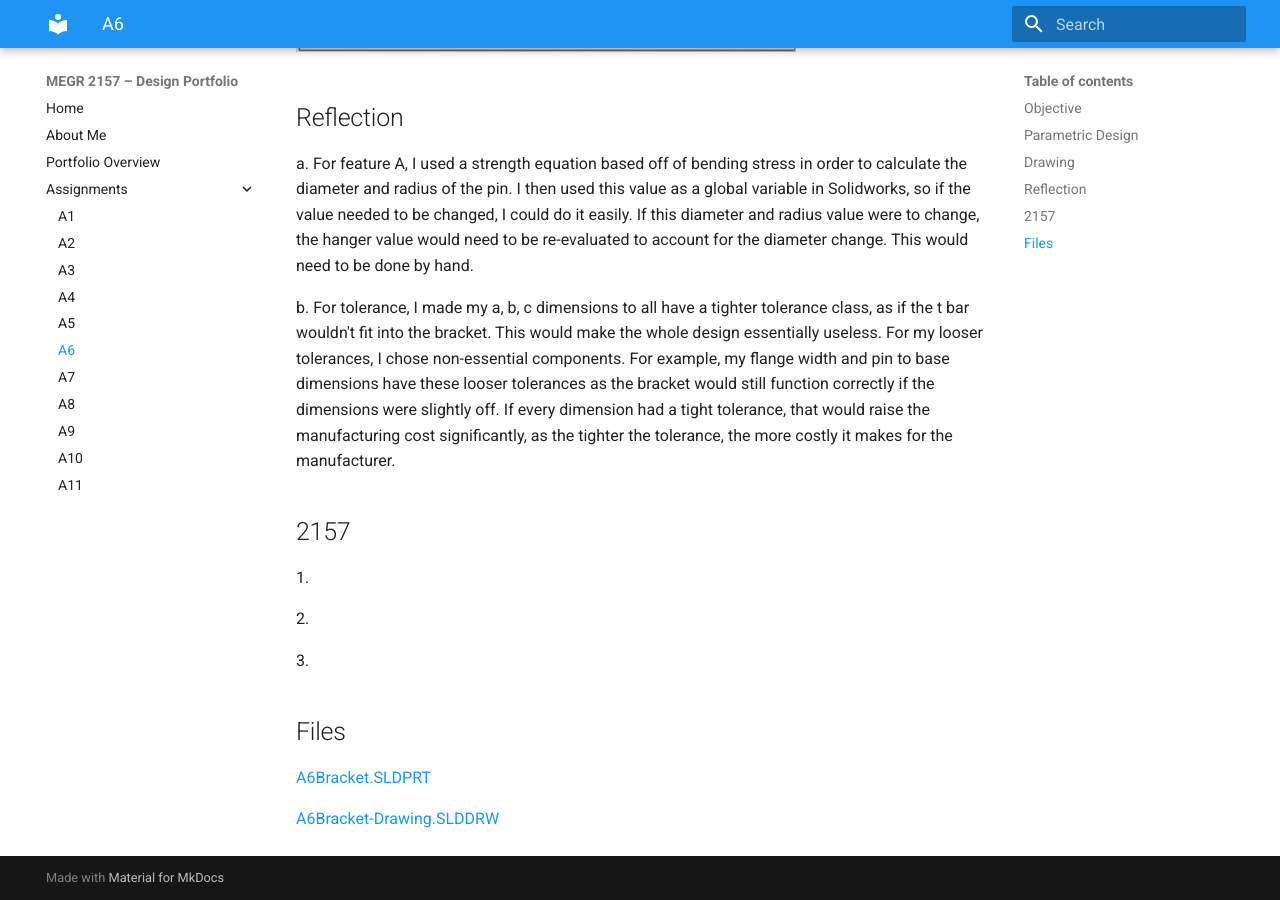
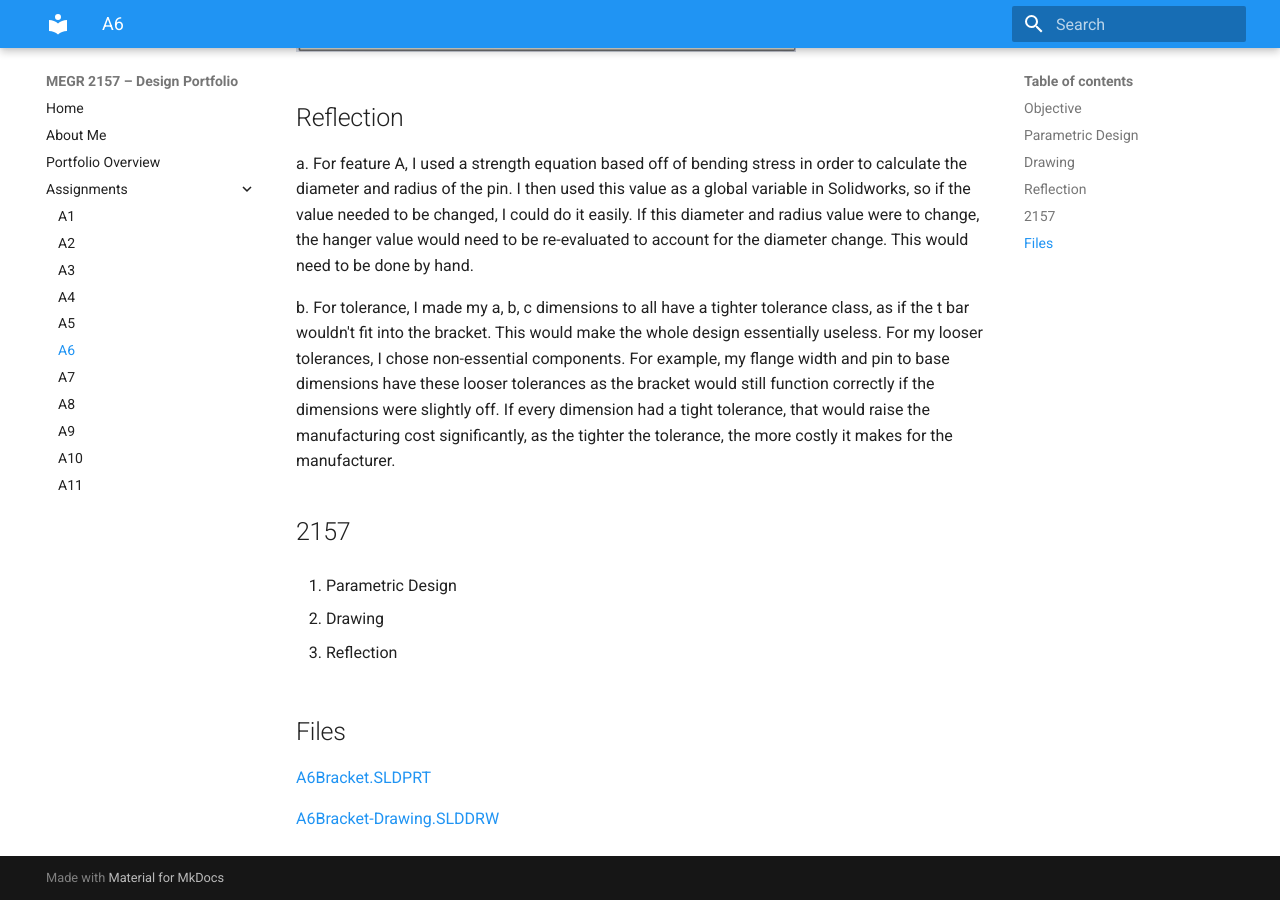
Before and after one commit to AidenGrake/megr2157-portfolio, an MkDocs documentation site: the page built from docs/assignments/A06/index.md, in a window 1280 px wide and 900 px high, scrolled down 4368 px. Built offline with MkDocs 1.6.1 and Material for MkDocs 9.7.7, drawn with Linux system fonts in a browser that asks for light colours.

```diff
--- a/docs/assignments/A06/index.md
+++ b/docs/assignments/A06/index.md
@@ -38,11 +38,11 @@ a. For feature A, I used a strength equation based off of bending stress in orde
 b. For tolerance, I made my a, b, c dimensions to all have a tighter tolerance class, as if the t bar wouldn't fit into the bracket. This would make the whole design essentially useless. For my looser tolerances, I chose non-essential components. For example, my flange width and pin to base dimensions have these looser tolerances as the bracket would still function correctly if the dimensions were slightly off. If every dimension had a tight tolerance, that would raise the manufacturing cost significantly, as the tighter the tolerance, the more costly it makes for the manufacturer.
 
 ## 2157
-1.
+1. Parametric Design
 
-2.
+2. Drawing
 
-3.
+3. Reflection
 
 
 ## Files
```
